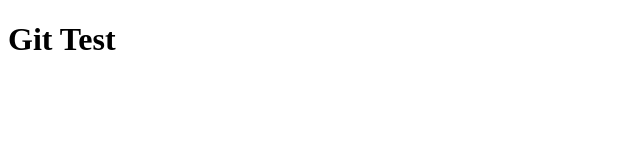
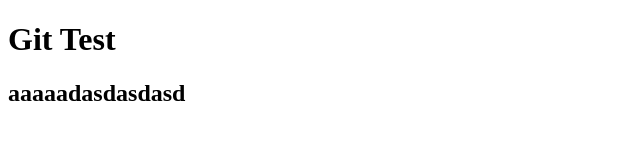
Before and after one commit to KoyoKasai/GitPractice, a plain HTML site: page index.html in a window 1280 px wide. Shown: the whole page, without its empty margins (0-640 px from the left). Drawn offline with Linux system fonts and the light colour scheme.

Commit message:
second commit

```diff
--- a/index.html
+++ b/index.html
@@ -7,5 +7,6 @@
 </head>
 <body>
     <h1>Git Test</h1>
+    <h2>aaaaadasdasdasd</h2>
 </body>
 </html>
```
